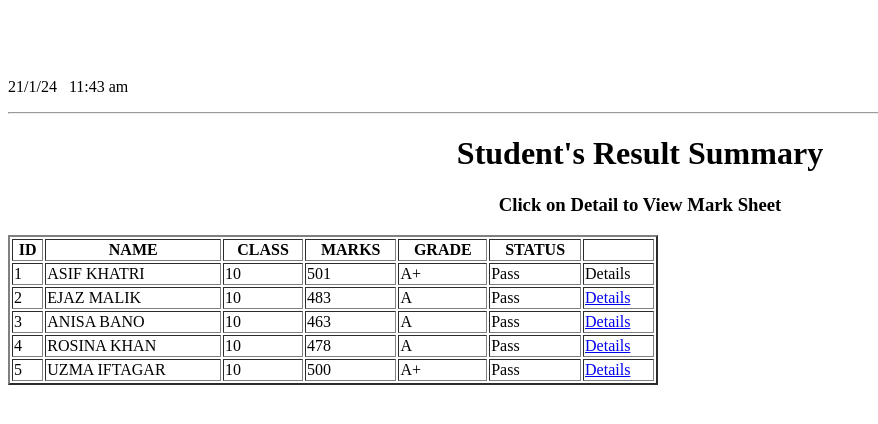
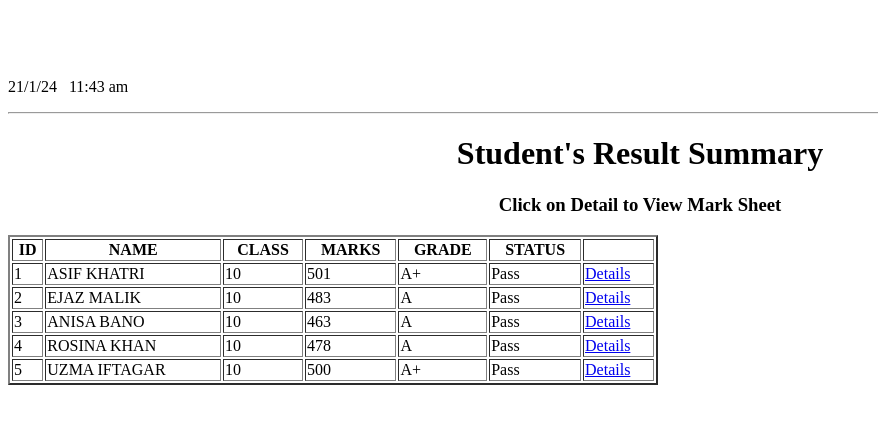
Before and after one commit to Zahra-Batool/Result-sheet-Assignment-5, a plain HTML site: page index.html in a window 1280 px wide. Shown: the whole page, without its empty margins (0-878 px from the left). Drawn offline with Linux system fonts and the light colour scheme.

Commit message:
index.html

```diff
--- a/index.html
+++ b/index.html
@@ -36,7 +36,7 @@
     <td>501</td>
     <td>A+</td>
     <td>Pass</td>
-    <td <a href="asif.html">Details</a></td>
+    <td><a href="asif.html">Details</a></td>
   </tr>
 
     <tr>
```
